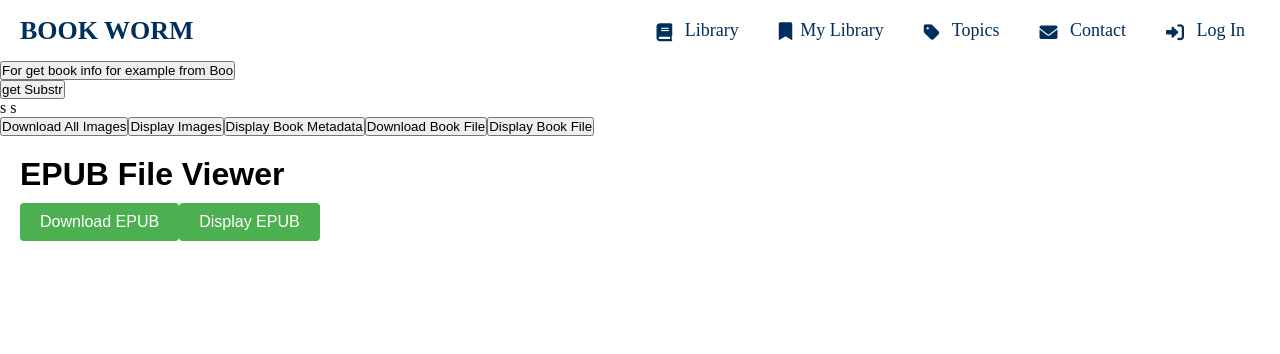
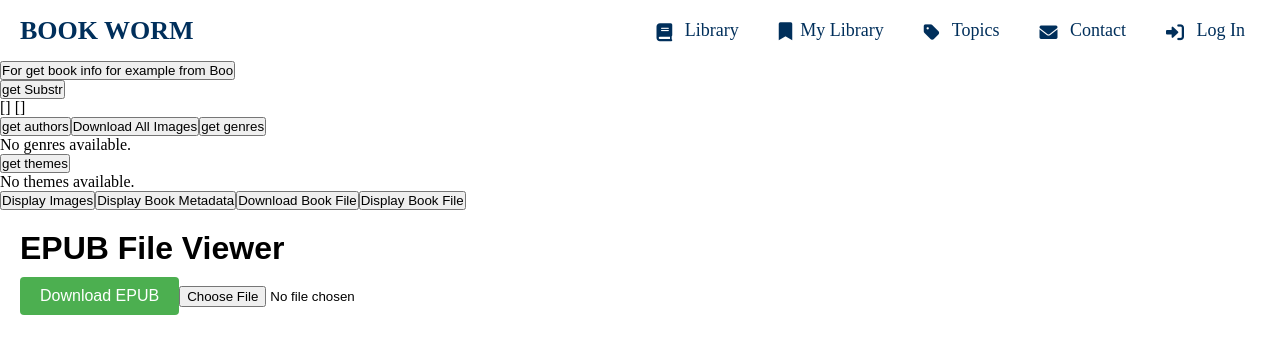
Before and after one commit to MykhailoKikabidze/Bookworm, a Vue app in the folder web_page/book_worm/: page /contact in a window 1280 px wide. Shown: the top 354 px of the page. Built offline with nearby package versions, Linux system fonts and the light colour scheme.

Commit message:
Added functions for getting authors,genres,themes and function to display epub file

```diff
--- a/web_page/book_worm/src/components/Back.vue
+++ b/web_page/book_worm/src/components/Back.vue
@@ -2,7 +2,7 @@
   <div>
 
     <!-- idk if it will work i just couldn't try it so it can not work properly but you can try... -->
-    <button @click="getBookInfo('Boo')">For get book info for example from Boo</button>
+    <button @click="getBookInfo('Book test')">For get book info for example from Boo</button>
     <div>
       <p>{{ this.book.publisher }}</p>
       <p>{{ this.book.year_of_pub }}</p>
@@ -12,11 +12,31 @@
     </div>
     <button @click="getSubstr('me')">get Substr</button>
     <div>
-      <p>{{ this.name }} {{ this.surname }} </p>
+      <p>{{ this.genres }} {{ this.authors }} </p>
 
     </div>
+
+    <button @click="getAuthors('Garlic $the Vampire')">get authors</button>
+    <li v-for="(person, index) in authors" :key="index">
+        Name: {{ person.name }}, Surname: {{ person.surname }}
+      </li>
     <!-- Button to download all book images -->
     <button @click="downloadImages">Download All Images</button>
+
+
+
+    <button @click="getGenres('Book test')">get genres</button>
+    <ul v-if="genres && genres.length">
+  <li v-for="(genre, index) in genres" :key="index">{{ genre }}</li>
+</ul>
+<p v-else>No genres available.</p>
+
+
+<button @click="getThemes('BOOK')">get themes</button>
+    <ul v-if="themes && themes.length">
+  <li v-for="(genre, index) in themes" :key="index">{{ genre }}</li>
+</ul>
+<p v-else>No themes available.</p>
 
     <!-- Button to display the downloaded images -->
     <button @click="displayDownloadedImages">Display Images</button>
@@ -65,6 +85,10 @@ export default {
 
   data() {
     return {
+      authors: [],
+      genres: [],
+      themes: [],
+
     downloadedImageUrls: [],  // Stores the URLs of downloaded images
     displayImages: false,
     imageSrc: null, // To hold the image URL or blob
@@ -73,6 +97,7 @@ export default {
     imageUrl: null, // Holds the downloaded image URL
     responseData: "",
     name: "s",
+    data: "",
     surname: "s",
     displayMetadata: false, // Flag to toggle metadata display
     selectedImage: null, // To store the chosen image file
@@ -384,6 +409,110 @@ displayBookMetadata() {
       this.$refs.toastRef.showNotificationMessage();
     },
 
+    async getAuthors(title) {
+      const toastRef = this.$refs.toastRef;
+      const params = new URLSearchParams();
+      params.append("title", title);
+
+      try {
+        const response = await fetch(`${this.$link_backend}/books/authors?${params.toString()}`, {
+          method: "GET",
+          headers: {
+            "ngrok-skip-browser-warning": "anyValue",
+          },
+        });
+
+        if (response.ok) {
+          const data = await response.json();
+
+          this.authors = data;
+
+          toastRef.message = `Successful#"`;
+          toastRef.notificationClass = "success-toast";
+        } else {
+          const errorData = await response.json();
+          toastRef.message = `Error fetching: ${errorData.detail || "Unknown error"}`;
+          toastRef.notificationClass = "error-toast";
+        }
+      } catch (error) {
+        console.error(`Error :`, error);
+        toastRef.message = `Network error. Could not fetch. ${error.message}`;
+        toastRef.notificationClass = "error-toast";
+      }
+
+      this.$refs.toastRef.showNotificationMessage();
+    },
+    async getThemes(title) {
+      const toastRef = this.$refs.toastRef;
+      const params = new URLSearchParams();
+      params.append("title", title);
+
+      try {
+        const response = await fetch(`${this.$link_backend}/books/themes?${params.toString()}`, {
+          method: "GET",
+          headers: {
+            "ngrok-skip-browser-warning": "anyValue",
+          },
+        });
+
+        if (response.ok) {
+          const data = await response.json();
+          this.themes = Array.isArray(data) ? data : [];
+
+          toastRef.message = `Successful#"`;
+          toastRef.notificationClass = "success-toast";
+        } else {
+          const errorData = await response.json();
+          toastRef.message = `Error fetching: ${errorData.detail || "Unknown error"}`;
+          toastRef.notificationClass = "error-toast";
+        }
+      } catch (error) {
+        console.error(`Error :`, error);
+        toastRef.message = `Network error. Could not fetch. ${error.message}`;
+        toastRef.notificationClass = "error-toast";
+      }
+
+      this.$refs.toastRef.showNotificationMessage();
+    },
+    async getGenres(title) {
+      const toastRef = this.$refs.toastRef;
+      const params = new URLSearchParams();
+      params.append("title", 'Book test');
+
+      try {
+        const response = await fetch(`${this.$link_backend}/books/genres?${params.toString()}`, {
+          method: "GET",
+          headers: {
+            "ngrok-skip-browser-warning": "anyValue",
+          },
+        });
+
+        if (response.ok) {
+          const data = await response.json();
+          this.genres = Array.isArray(data) ? data : [];
+
+          console.log("Genres received:", data); // Debugging line
+          toastRef.message = `Successful#"`;
+          toastRef.notificationClass = "success-toast";
+        } else {
+          const errorData = await response.json();
+          toastRef.message = `Error fetching: ${errorData.detail || "Unknown error"}`;
+          toastRef.notificationClass = "error-toast";
+        }
+      } catch (error) {
+        console.error(`Error :`, error);
+        toastRef.message = `Network error. Could not fetch. ${error.message}`;
+        toastRef.notificationClass = "error-toast";
+      }
+
+      this.$refs.toastRef.showNotificationMessage();
+    },
+
+    // Function to toggle the visibility of downloaded images
+    displayDownloadedImages() {
+      this.displayImages = !this.displayImages; // Toggle the flag
+    },
+
 
     async getSubstr(substr) {
       const toastRef = this.$refs.toastRef;
@@ -401,8 +530,8 @@ displayBookMetadata() {
         if (response.ok) {
           const data = await response.json();
 
-          this.name = data[0].name;
-          this.surname = data[0].surname;
+          this.name = data;
+          this.surname = data.surname;
 
           toastRef.message = `Successful#"`;
           toastRef.notificationClass = "success-toast";
@@ -420,10 +549,10 @@ displayBookMetadata() {
       this.$refs.toastRef.showNotificationMessage();
     },
 
-    // Function to toggle the visibility of downloaded images
-    displayDownloadedImages() {
-      this.displayImages = !this.displayImages; // Toggle the flag
-    },
+    // // Function to toggle the visibility of downloaded images
+    // displayDownloadedImages() {
+    //   this.displayImages = !this.displayImages; // Toggle the flag
+    // },
 
 
 // async getBooksFile(title) {
--- a/web_page/book_worm/src/components/Contact.vue
+++ b/web_page/book_worm/src/components/Contact.vue
@@ -3,43 +3,136 @@
     <h1>EPUB File Viewer</h1>
 
     <!-- Download Button -->
-    <button @click="downloadBookFile('Play')">
+    <button @click="downloadBookFile('Game')">
       Download EPUB
     </button>
 
-    <!-- Display Button -->
-    <button @click="displayBookFile">
-      Display EPUB
-    </button>
+    <!-- File input for EPUB -->
+    <input type="file" @change="onFileChange" />
+
+    <!-- Div container for rendering the EPUB -->
+    <div ref="viewer" style="width: 100%; height: 600px; overflow: auto;"></div>
+
+    <!-- Navigation Buttons -->
+    <button @click="goToPreviousPage" :disabled="currentPage === 0">Previous Page</button>
+    <button @click="goToNextPage" :disabled="currentPage === totalPages - 1">Next Page</button>
+
+    <!-- Display All Pages Button -->
+    <button @click="displayAllPages()">Display All Pages</button>
 
     <!-- Loading and Error Display -->
     <p v-if="isLoading" class="loading-message">Loading content...</p>
     <p v-if="errorMessage" class="error-message">Error: {{ errorMessage }}</p>
     <p v-if="message" class="message">{{ message }}</p>
     <p v-if="firstWord" class="first-word-message">First word: {{ firstWord }}</p>
-
-    <!-- Viewer Container -->
-    <div id="viewer" v-if="isDisplaying" class="epub-viewer"></div>
   </div>
 </template>
 
 <script>
-import ePub from "epubjs"; // Import ePub.js library
+import ePub from "epubjs"; // Importing the epub.js library
 
 export default {
   data() {
     return {
-      isDisplaying: false, // To track if the EPUB is being displayed
-      isLoading: false, // To track if content is loading
-      errorMessage: "", // To store error messages
-      message: "", // Message for feedback
-      book: null, // Reference to the ePub.js book instance
-      rendition: null, // Reference to the ePub.js rendition
-      bookUrl: null, // To store the URL of the fetched EPUB file
-      firstWord: "", // To store the first word of the first chapter
+      isLoading: false,       // To track if content is loading
+      errorMessage: "",       // To store error messages
+      message: "",            // Message for feedback
+      firstWord: "",          // To store the first word of the first chapter
+      book: null,             // The loaded EPUB book
+      rendition: null,        // The EPUB rendition for rendering
+      currentPage: 0,         // Current page index
+      totalPages: 0,          // Total pages in the EPUB
+      spineItems: [],         // Store the spine items for navigation
+      bookUrl: null,          // URL of the EPUB file
     };
   },
   methods: {
+    // Handle file change event when a file is selected
+    onFileChange(event) {
+      const file = event.target.files[0];
+      if (file && file.type === "application/epub+zip") {
+        const reader = new FileReader();
+
+        reader.onload = (e) => {
+          const arrayBuffer = e.target.result;
+          this.loadEpub(arrayBuffer);
+        };
+
+        reader.readAsArrayBuffer(file);
+      } else {
+        alert("Please select a valid EPUB file.");
+      }
+    },
+
+    // Load EPUB book into the viewer
+    loadEpub(arrayBuffer) {
+      this.book = ePub(arrayBuffer);
+
+      // Wait for the book to be fully loaded before rendering
+      this.book.ready.then(() => {
+        console.log("EPUB loaded successfully");
+
+        // Render the book to the div container
+        this.rendition = this.book.renderTo(this.$refs.viewer, {
+          width: "100%",
+          height: "100%",
+          flow: "scrolled", // Continuous scrolling layout
+        });
+
+        // Set up the spine (collection of pages)
+        this.spineItems = this.book.spine.items;
+        this.totalPages = this.spineItems.length;
+        console.log(`Total pages in the EPUB: ${this.totalPages}`);
+
+        // Initialize the current page index and display the first page
+        if (this.totalPages > 0) {
+          this.currentPage = 0;
+          this.navigateToPage(this.currentPage);
+        }
+
+        // Extract the first word of the first chapter
+        this.extractFirstWord();
+      });
+    },
+
+    // Navigate to a specific page
+    navigateToPage(index) {
+      const spineItem = this.spineItems[index];
+
+      // Ensure we are navigating to a valid page
+      if (spineItem) {
+        console.log(`Rendering page: ${spineItem.id}`);
+        this.rendition.display(spineItem.href).then(() => {
+          this.currentPage = index;
+        }).catch((err) => {
+          console.error("Error displaying the page:", err);
+        });
+      } else {
+        console.error(`Page not found in the spine: ${index}`);
+      }
+    },
+
+    // Go to the previous page
+    goToPreviousPage() {
+      if (this.currentPage > 0) {
+        this.navigateToPage(this.currentPage - 1);
+      }
+    },
+
+    // Go to the next page
+    goToNextPage() {
+      if (this.currentPage < this.totalPages - 1) {
+        this.navigateToPage(this.currentPage + 1);
+      }
+    },
+
+    // Display all pages (for debugging purposes)
+    displayAllPages() {
+      for (let i = 0; i < this.totalPages; i++) {
+        this.navigateToPage(i);
+      }
+    },
+
     // Function to download the EPUB file
     async downloadBookFile(title) {
       try {
@@ -67,6 +160,9 @@ export default {
           link.click();
 
           this.message = "EPUB file downloaded successfully.";
+
+          // Load and display the downloaded EPUB file immediately after downloading
+          this.loadEpub(blob);
         } else {
           const errorData = await response.json();
           this.errorMessage =
@@ -77,51 +173,20 @@ export default {
       }
     },
 
-    // Function to display the EPUB content in the viewer
-    async displayBookFile() {
-      if (!this.bookUrl) {
-        this.errorMessage = "No EPUB file available to display.";
-        return;
-      }
-
+    // Extract the first word from the first chapter
+    async extractFirstWord() {
       try {
-        this.errorMessage = ""; // Reset error message
-        this.isDisplaying = false; // Reset displaying state
-        this.message = "Fetching EPUB content..."; // Initial message
-        this.isLoading = true; // Start loading state
-
-        // Initialize the ePub.js book instance
-        this.book = ePub(this.bookUrl);
-
-        // Render the EPUB content in the viewer
-        const viewerElement = document.getElementById("viewer");
-        this.rendition = this.book.renderTo(viewerElement, {
-          width: "100%",
-          height: "100%",
-        });
-
-        // Display the first page
-        this.rendition.display();
-
-        this.rendition.on("rendered", (section) => {
-          console.log("Page rendered:", section);
-          this.message = "EPUB content loaded successfully.";
-          this.isDisplaying = true;
-        });
-
-        // Extract the first word
         const spine = await this.book.loaded.spine;
         const firstItem = spine.items[0];
         const firstText = await firstItem.load(this.book.load.bind(this.book));
         const content = new DOMParser().parseFromString(firstText, "text/html");
         this.firstWord = content.body.textContent.split(/\s+/)[0];
       } catch (error) {
-        this.errorMessage = `An error occurred while displaying the book: ${error.message}`;
-      } finally {
-        this.isLoading = false; // End loading state
+        this.errorMessage = `An error occurred while extracting the first word: ${error.message}`;
       }
     },
   },
+
   beforeDestroy() {
     // Clean up resources when the component is destroyed
     if (this.rendition) {
@@ -158,17 +223,6 @@ button:hover {
   background-color: #45a049;
 }
 
-.epub-viewer {
-  margin-top: 20px;
-  border: 1px solid #ccc;
-  height: 500px; /* Set height for better display */
-  overflow: auto;
-  background-color: #f9f9f9;
-  padding: 15px;
-  font-size: 16px;
-  color: black;
-}
-
 .loading-message {
   color: #555;
   margin-top: 20px;
--- a/web_page/book_worm/src/main.js
+++ b/web_page/book_worm/src/main.js
@@ -3,6 +3,6 @@ import { createApp } from 'vue'
 import App from './App.vue'
 import router from './router'
 const app = createApp(App);
-app.config.globalProperties.$link_backend = 'https://6ef4e603f8d687c7bbc1cca215251e6d.serveo.net';
+app.config.globalProperties.$link_backend = 'https://a416-5-173-200-19.ngrok-free.app';
 
 app.use(router).mount('#app')
```
Also changed, not shown: web_page/book_worm/src/components/Add.vue (+18 -3 lines).
